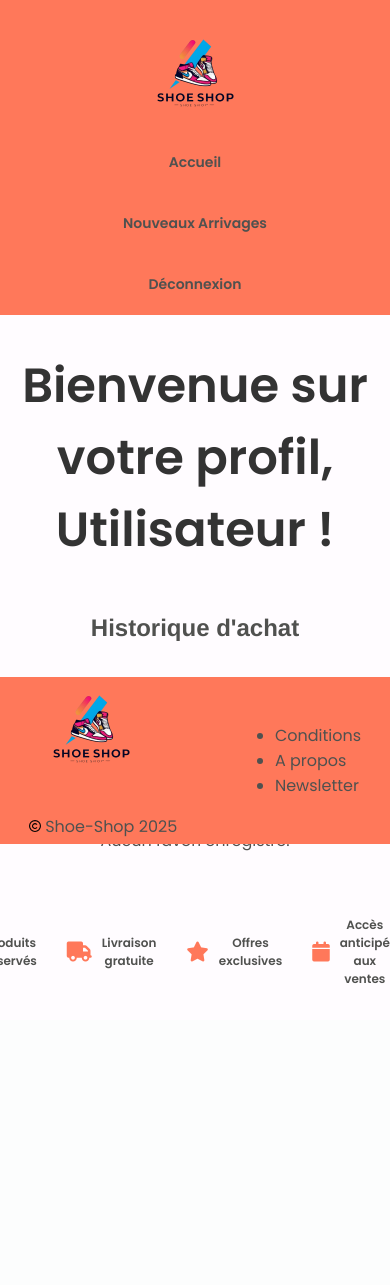
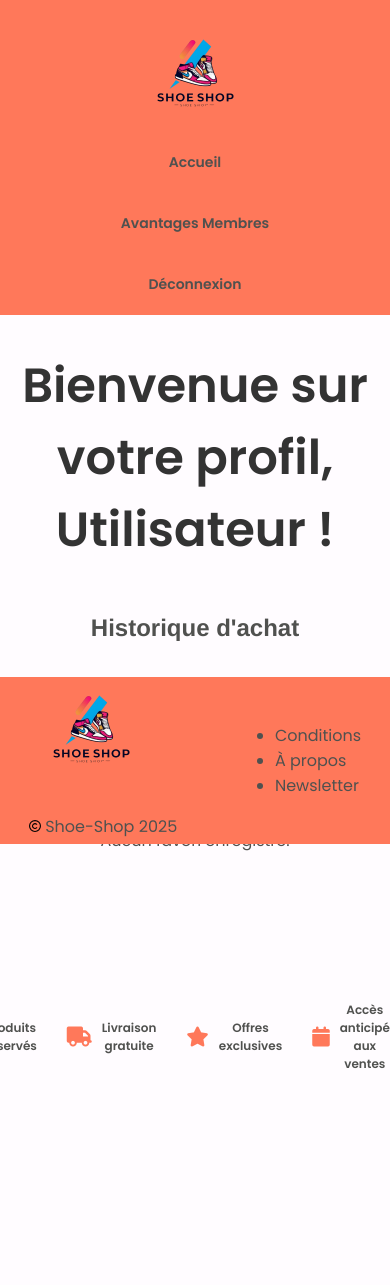
Before and after one commit to Gab-ia/shoe_shop, a PHP site: page /pages/front/utilisateur.php in a window 390 px wide. Before the commit the page ends 983 px from the top, so only its background shows below. Run offline with PHP 8.4, Linux system fonts and the light colour scheme; a stand-in replaces the project's code that opens the database connection.

Commit message:
Correction responsive

```diff
--- a/css/style-utilisateur.css
+++ b/css/style-utilisateur.css
@@ -285,6 +285,10 @@ header .icones {
   .avantage-item i {
     font-size: 20px;
   }
+
+  .avantages-membres {
+    padding-bottom: 200px; /* ou plus selon la hauteur de ton footer */
+  }
 }
 
 
@@ -313,3 +317,15 @@ footer .logo img {
   margin-top: 20px;
   color: #333;
 }
+
+
+.user_account_section {
+  padding-bottom: 100px; /* Ajuste selon la hauteur de ton footer */
+}
+
+.titre-avantages {
+  text-align: center;
+  font-size: 24px;
+  margin-bottom: 20px;
+  color: #333;
+}
--- a/pages/front/utilisateur.php
+++ b/pages/front/utilisateur.php
@@ -43,7 +43,6 @@ if (isset($_SESSION['user_id'])) {
 }
 ?>
 
-
 <!DOCTYPE html>
 <html lang="fr">
 
@@ -56,17 +55,17 @@ if (isset($_SESSION['user_id'])) {
 </head>
 
 <body>
+  <div class="page-container">
 
     <header>
       <div class="logo">
-
         <img src="/img/logo-shoe.png" alt="Logo Shoe" class="size-logo">
       </div>
 
       <nav class="user_nav">
         <ul>
           <li><a href="/pages/front/accueil.php">Accueil</a></li>
-        <li><a href="#nouveauté">Nouveaux Arrivages</a></li>
+          <li><a href="#membres">Avantages Membres</a></li>
           <li><a href="/logout.php">Déconnexion</a></li>
         </ul>
       </nav>
@@ -145,32 +144,33 @@ if (isset($_SESSION['user_id'])) {
       </div>
     </section>
 
+
     <footer>
-
       <div class="copyright">
-
         <div class="logo">
-
           <img src="/img/logo-shoe.png" alt="Logo Shoe" class="size-logo">
         </div>
-    <p> <svg xmlns="http://www.w3.org/2000/svg" width="12px" height="12px" viewBox="0 0 512 512"><!--!Font Awesome Free 6.7.2 by @fontawesome - https://fontawesome.com License
-- https://fontawesome.com/license/free Copyright 2025 Fonticons, Inc.-->
+        <p>
+          <svg xmlns="http://www.w3.org/2000/svg" width="12px" height="12px" viewBox="0 0 512 512">
             <path d="M256 48a208 208 0 1 1 0 416 208 208 0 1 1 0-416zm0 464A256 256 0 1 0 256 0a256
             256 0 1 0 0 512zM199.4 312.6c-31.2-31.2-31.2-81.9 0-113.1s81.9-31.2 113.1 0c9.4 9.4 24.6 9.4 33.9 0s9.4-24.6 0-33.9c-50-50-131-50-181 0s-50 131 0 181s131
             50 181 0c9.4-9.4 9.4-24.6 0-33.9s-24.6-9.4-33.9 0c-31.2 31.2-81.9 31.2-113.1 0z" />
-        </svg> Shoe-Shop 2025</p>
+          </svg>
+          Shoe-Shop 2025
+        </p>
       </div>
 
       <div class="conditions">
         <ul>
-        <li><a href="" style="text-decoration:none; color:var(--couleur-1);">Conditions</a></li>
-        <li><a href="" style="text-decoration:none; color:var(--couleur-1);">A propos</a></li>
-        <li><a href="" style="text-decoration:none; color:var(--couleur-1);">Newsletter</a></li>
+          <li><a href="#" style="text-decoration:none; color:var(--couleur-1);">Conditions</a></li>
+          <li><a href="#" style="text-decoration:none; color:var(--couleur-1);">À propos</a></li>
+          <li><a href="#" style="text-decoration:none; color:var(--couleur-1);">Newsletter</a></li>
         </ul>
       </div>
-
     </footer>
 
+    <!-- Fin de .page-container -->
+  </div>
 </body>
 
 </html>
```
Lines whose indentation alone changed are shown as unchanged.
